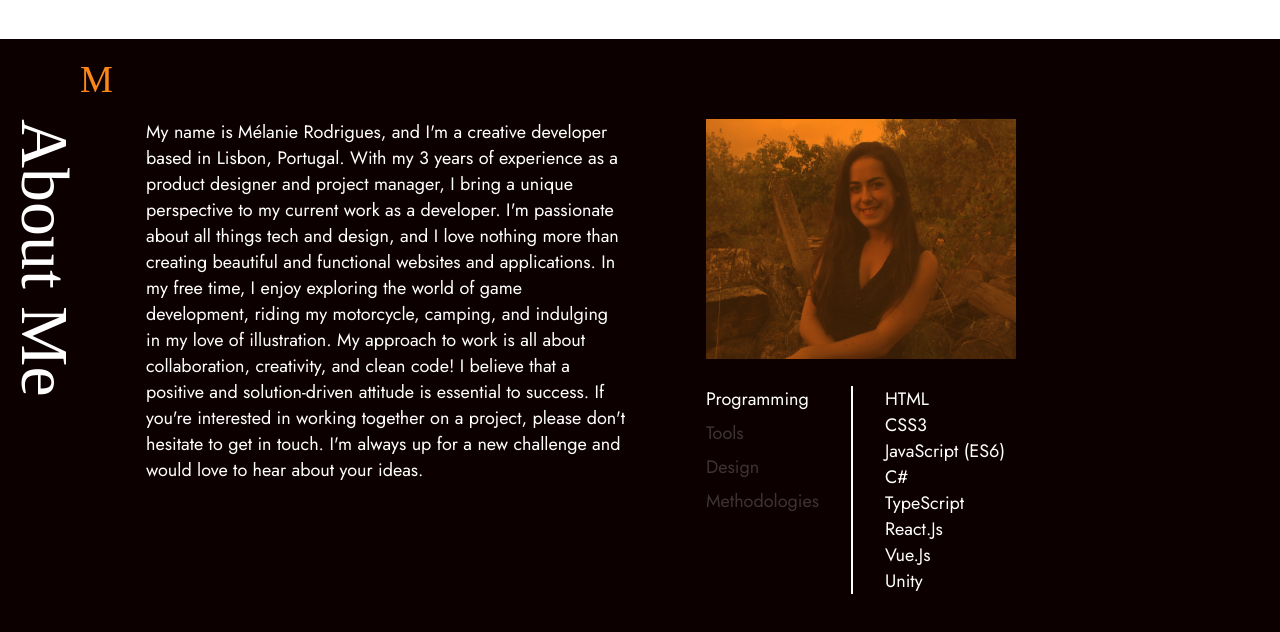
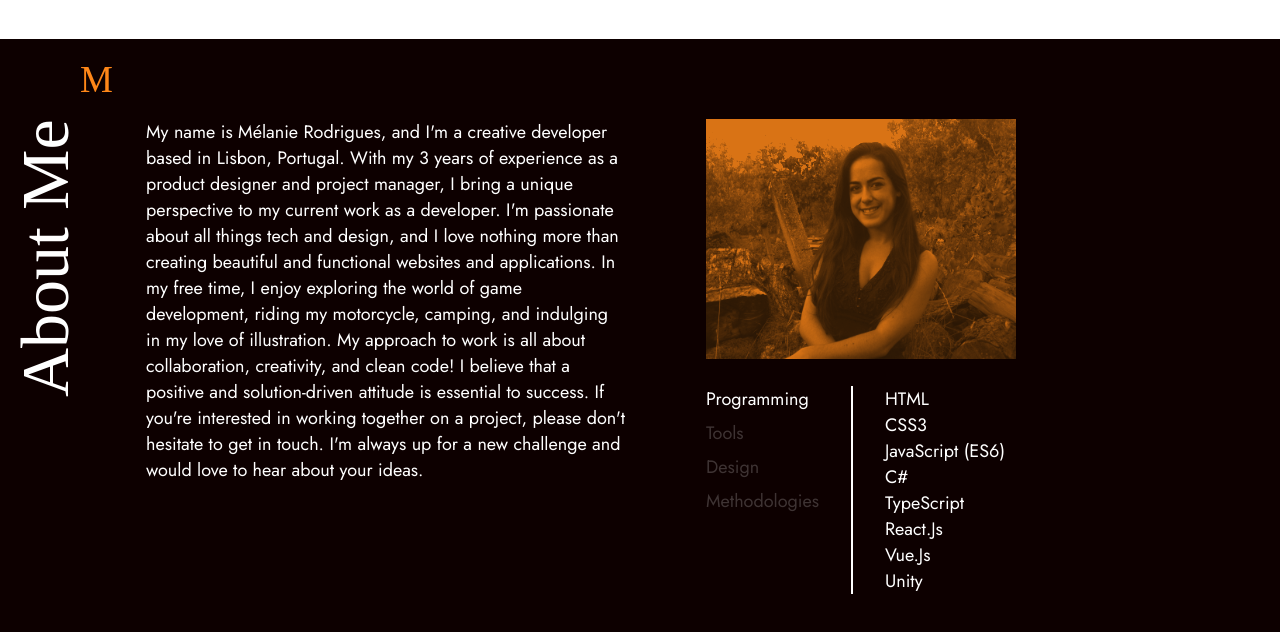
Before and after one commit to melanierodrigues/site, a Vue app: page / in a window 1280 px wide. Shown: the top 632 px of the page. Built offline with nearby package versions, Linux system fonts and the light colour scheme; a web font is replaced by a local one.

Commit message:
work on About Me

```diff
--- a/src/components/mainScroll/AboutMe.vue
+++ b/src/components/mainScroll/AboutMe.vue
@@ -58,15 +58,16 @@ const { t } = useI18n()
     display: flex;
     flex-direction: row;
     .title {
-        // width: 489px;
-         // height: 90px;
+        width: 90px;
+        height: 498px;
         color: var(--main-white);
         font-family: 'Climate Crisis';
         writing-mode: vertical-lr;
-        font-style: normal;
+        transform: rotate(180deg);
         font-weight: 400;
         font-size: 68px;
         line-height: 90px;
+        text-align: right;
     }
 
     .text {
@@ -75,7 +76,6 @@ const { t } = useI18n()
         margin-left: 56px;
 
         font-family: 'Jost';
-        font-style: normal;
         font-weight: 400;
         font-size: 18px;
         line-height: 26px;
@@ -99,13 +99,12 @@ const { t } = useI18n()
 
                 position: absolute;
                 background: var(--main-orange);
-                // mix-blend-mode: multiply;
             }
             .photo {
                 width: 310px;
                 height: 239.58px;
 
-                opacity: 0.8;
+                filter: grayscale(100%) brightness(200%) contrast(70%);
                 mix-blend-mode: multiply;
             }
         }
```
